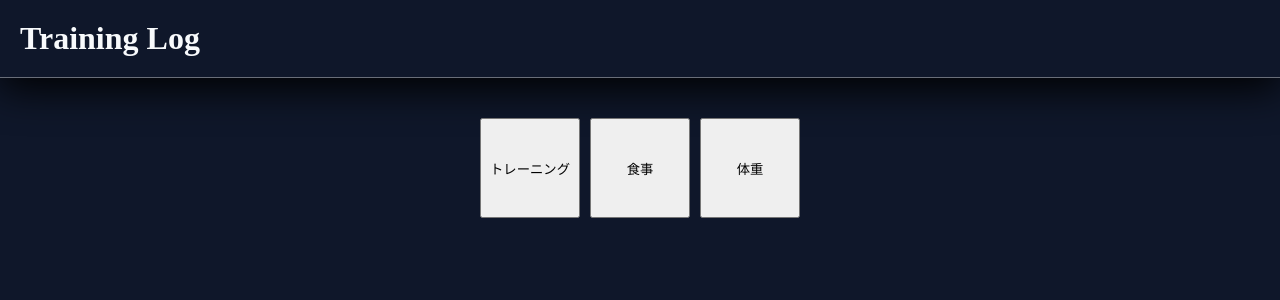
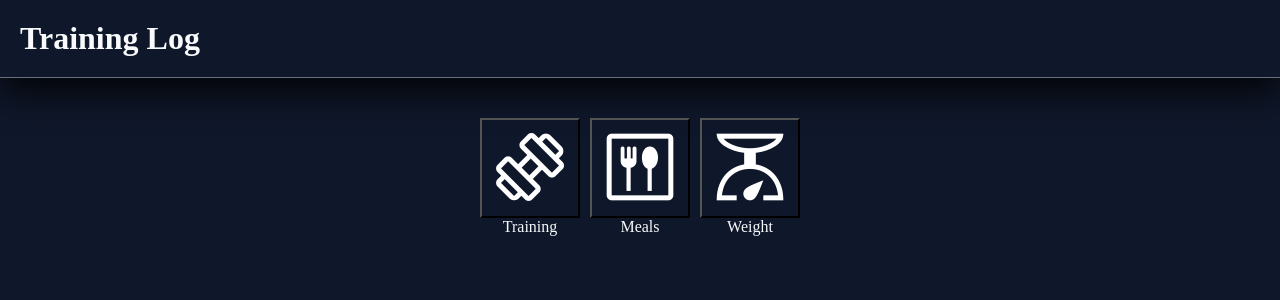
Before and after one commit to 07yuki1101/training-log-app, a React (Vite) app: page / in a window 1280 px wide. Shown: the top 300 px of the page. Built offline with nearby package versions, Linux system fonts and the light colour scheme.

Commit message:
グーグルフォントでアイコンを追加

```diff
--- a/index.html
+++ b/index.html
@@ -3,6 +3,7 @@
   <head>
     <meta charset="UTF-8" />
     <link rel="icon" type="image/svg+xml" href="/vite.svg" />
+    <link href="https://fonts.googleapis.com/css2?family=Material+Symbols+Outlined" rel="stylesheet" />
     <meta name="viewport" content="width=device-width, initial-scale=1.0" />
     <title>training-app</title>
   </head>
--- a/src/components/Tabs.jsx
+++ b/src/components/Tabs.jsx
@@ -3,16 +3,37 @@ function Tabs({ page, setPage }) {
     <div>
       {!page && (
         <div className="home">
-          <button onClick={() => setPage('training')}>トレーニング</button>
-          <button onClick={() => setPage('meal')}>食事</button>
-          <button onClick={() => setPage('weight')}>体重</button>
+          <label >
+          <button onClick={() => setPage('training')}><span class="material-symbols-outlined">
+            exercise
+          </span></button>
+          <p>Training</p>
+          </label>
+          <label>
+          <button onClick={() => setPage('meal')}><span class="material-symbols-outlined">
+            dining
+          </span></button>
+          <p>Meals</p>
+          </label>
+          <label>
+          <button onClick={() => setPage('weight')}><span class="material-symbols-outlined">
+            scale
+          </span></button>
+          <p>Weight</p>
+          </label>
         </div>
       )}
       {page && (
         <div className="page">
-          <button onClick={() => setPage('training')}>トレーニング</button>
-          <button onClick={() => setPage('meal')}>食事</button>
-          <button onClick={() => setPage('weight')}>体重</button>
+          <button onClick={() => setPage('training')}><span class="material-symbols-outlined">
+            exercise
+          </span></button>
+          <button onClick={() => setPage('meal')}><span class="material-symbols-outlined">
+            dining
+          </span></button>
+          <button onClick={() => setPage('weight')}><span class="material-symbols-outlined">
+            scale
+          </span></button>
         </div>
       )}
 
--- a/src/index.css
+++ b/src/index.css
@@ -126,6 +126,16 @@ table td{
   display:block;
   width: 100px;
   height: 100px;
+  font-size: px;
+  background: transparent;
+  transition: .3s;
+}
+.home button:hover{
+  background: #1a2848;
+}
+.home .material-symbols-outlined{
+  font-size: 80px;
+  color: white;
 }
 .page{
   display: flex;
@@ -137,6 +147,7 @@ table td{
   display: block;
   width: 40px;
   height: 40px;
+
 }
 
 /* 体重ページ */
--- a/src/pages/MealPage.jsx
+++ b/src/pages/MealPage.jsx
@@ -160,19 +160,16 @@ function MealPage() {
             <div key={day.date} >
               <div className="date">
                 <h3 >{day.date} <button onClick={() => handleDeleteMeal(day.date)}>削除</button>
-                </h3>
                 {openDate.includes(day.date)
                 ?(<button onClick={() => handleClose(day.date)}>↑</button>)
               :(<button onClick={() => handleOpen(day.date)}>↓</button>)}
-
-
+                </h3>
 
                 <p className="total">カロリー : {day.foods.reduce((sum, food) => sum + Number(food.calories), 0)} kcal <span>　</span> たんぱく質 : {day.foods.reduce((sum, food) => sum + Number(food.protein), 0)} g</p>
 
               </div>
               {openDate.includes(day.date) && (
                 <div>
-
                     <div>
                       <table>
                         <tbody>
--- a/src/pages/TrainingPage.jsx
+++ b/src/pages/TrainingPage.jsx
@@ -176,44 +176,10 @@ function TrainingPage() {
                 {openItem.includes(day.date)
                 ?(<button onClick={() => handleCloseItem(day.date)}>↑</button>)
                 :(<button onClick={() => handleOpenItem(day.date)}>↓</button>)}
-
-
-
               </h3>
               {openItem.includes(day.date)&& (
                 <div>
-                  {day.items.map((item, i) => (
-                    <div className="item">
-
-                      <div className="exercise">
-                        <p>{item.exercise}</p>
-
-                      </div>
-
-                      <div className="contents">
-                        <p>{item.weight}kg</p>
-                        <p>{item.reps}reps</p>
-                        <p>{item.sets}sets</p>
-                        <button onClick={() => {
-                        setEdit({ date: day.date, index: i });
-                        setNewRecords({
-                          date: day.date,
-                          exercise: item.exercise,
-                          weight: item.weight,
-                          reps: item.reps,
-                          sets: item.sets
-                        });
-                        setShowForm(true)
-                      }}>編集</button>
-                        <button onClick={() => handleDeleteItem(day.date, i)}>削除</button>
-                      </div>
-
-                    </div>
-                  ))}
-                </div>
-              )}
-
-              {/* <table>
+                   <table>
                 <tbody>
                   {day.items.map((item, i) => (
                     <tr key={i}>
@@ -235,7 +201,11 @@ function TrainingPage() {
                     </tr>
                   ))}
                 </tbody>
-              </table> */}
+              </table>
+                </div>
+              )}
+
+
             </div>
           ))}
         <h3>{ }</h3>
--- a/src/pages/WeightPage.jsx
+++ b/src/pages/WeightPage.jsx
@@ -35,14 +35,14 @@ function WeightPage() {
     setWeight(update);
   }
   const [range, setRange] = useState(30);
-  const filteredWeight =weight
-  .filter(item=>{
+  const filteredWeight = weight
+    .filter(item => {
       const today = new Date();
       const date = new Date(item.date);
-    const displayDate = (today - date)/(1000 * 60 * 60 *24);
+      const displayDate = (today - date) / (1000 * 60 * 60 * 24);
       return displayDate <= range;
     })
-  .sort((a,b)=> new Date(a.date) - new Date(b.date));
+    .sort((a, b) => new Date(a.date) - new Date(b.date));
   console.log(weight);
   console.log(filteredWeight);
   console.log(range);
@@ -70,9 +70,9 @@ function WeightPage() {
       <div className="log">
         <h2 className="section-title">体重記録</h2>
         <div className="graph">
-          <button onClick={()=>setRange(30)}>1ヶ月</button>
-          <button onClick={()=>setRange(180)}>6ヶ月</button>
-          <button onClick={()=>setRange(365)}>1年</button>
+          <button onClick={() => setRange(30)}>1ヶ月</button>
+          <button onClick={() => setRange(180)}>6ヶ月</button>
+          <button onClick={() => setRange(365)}>1年</button>
           <ResponsiveContainer>
             <LineChart data={filteredWeight}>
               <XAxis dataKey="date"
@@ -82,21 +82,28 @@ function WeightPage() {
                   const day = String(d.getDate()).padStart(2, "0");
                   return `${month}.${day}`;
                 }}></XAxis>
-              <YAxis></YAxis>
+              <YAxis domain={['dataMin - 5','dataMax +5']}></YAxis>
               <Line dataKey="bw"></Line>
             </LineChart>
           </ResponsiveContainer>
         </div>
-        <div className="bw-date">
+        <div className="log">
+          <table>
+            <tbody>
               {[...weight]
                 .sort((a, b) => b.date.localeCompare(a.date))
                 .map(day => (
-            <div className="bw-item" key={day.date}>
-              <p className="date">{day.date} <button onClick={() => handleDelete(day.date)}>削除</button></p>
-              <p>{day.bw} kg</p>
-            </div>
+                  <tr key={day.date} className="date">
+                    <td>{day.date}</td>
+                    <td>{day.bw} kg</td>
+                    <td><button onClick={() => handleDelete(day.date)}>削除</button></td>
+                  </tr>
                 ))
               }
+
+            </tbody>
+          </table>
+
         </div>
       </div>
     </div>
```
Lines whose indentation alone changed are shown as unchanged.
